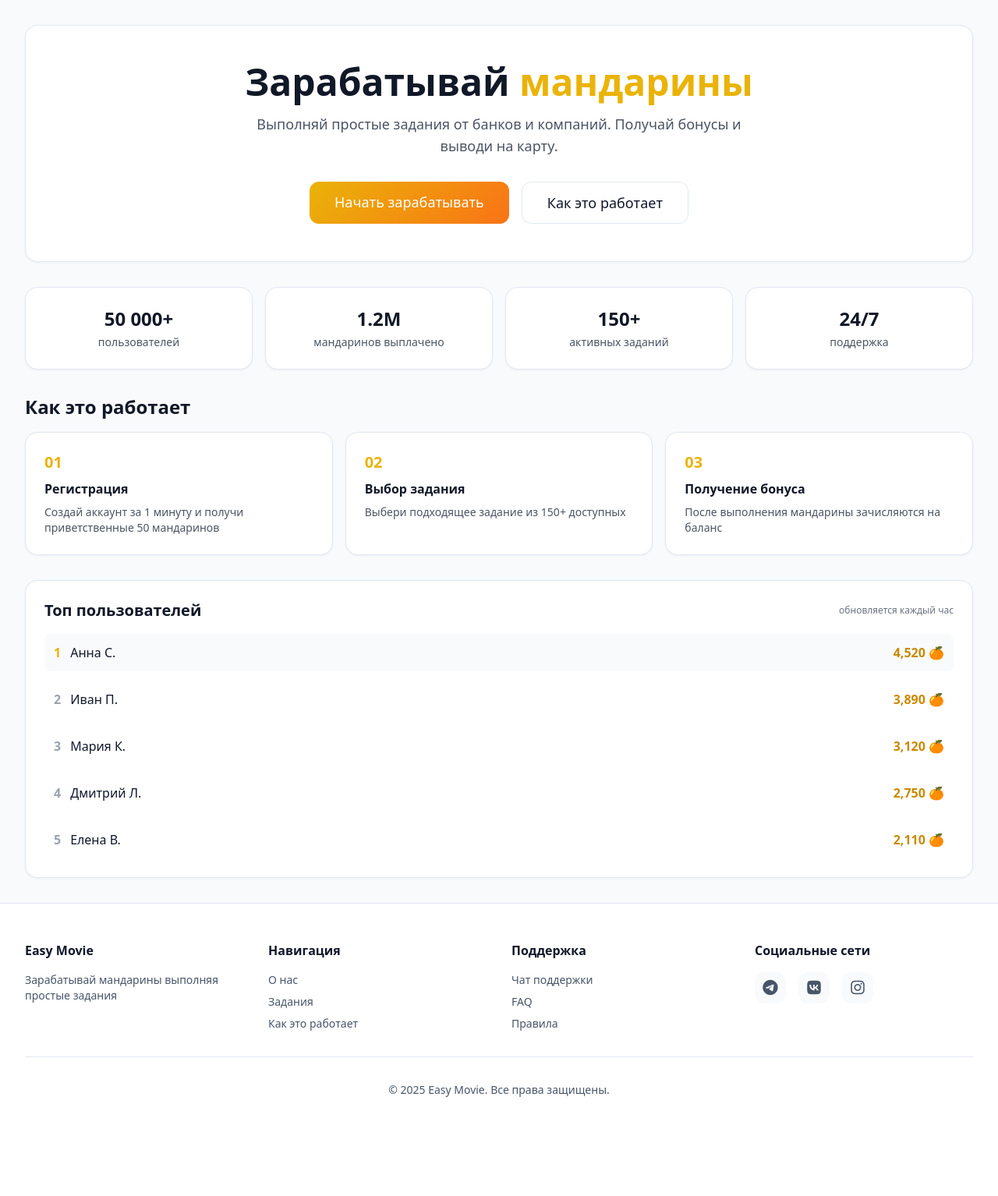
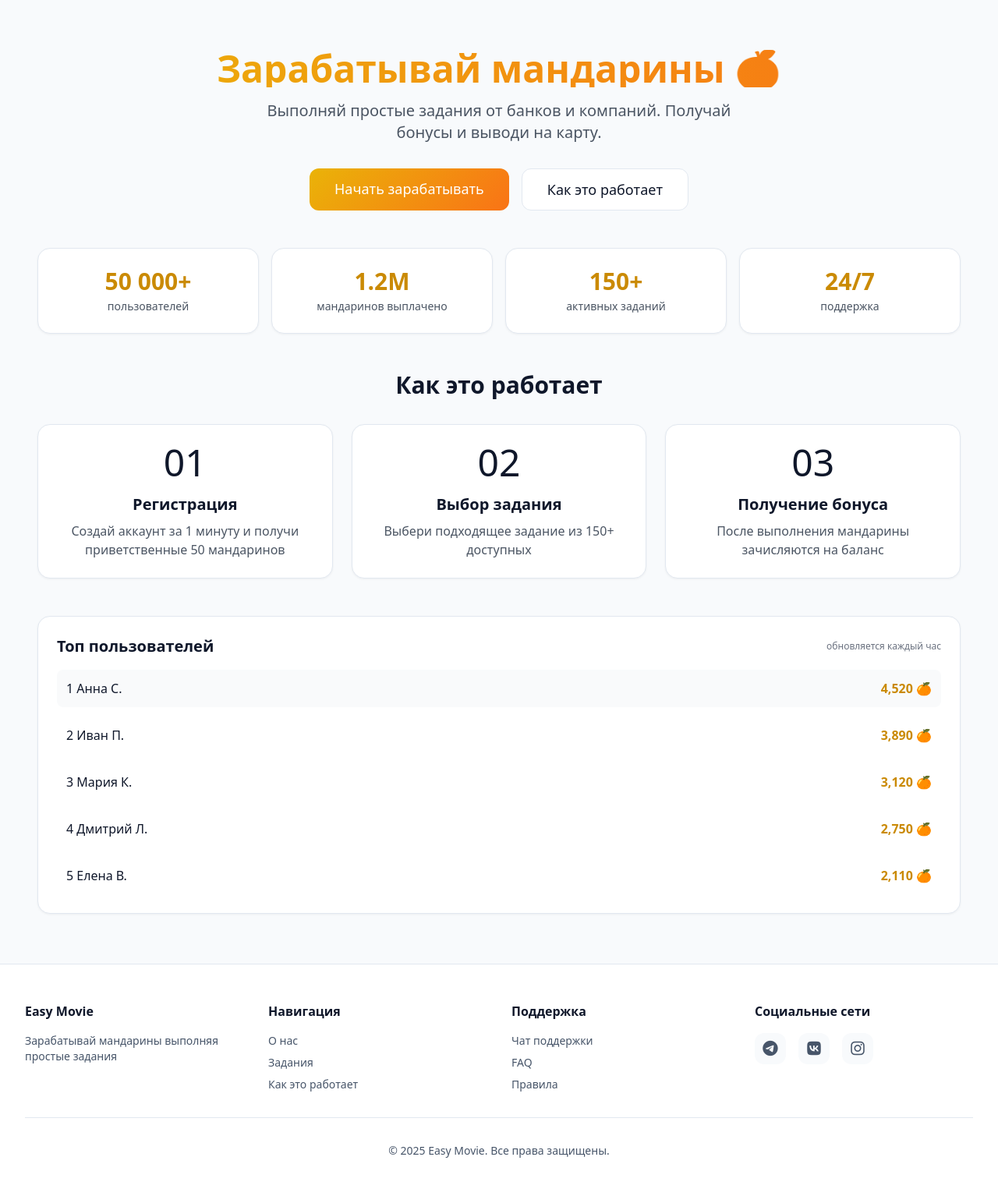
Before and after one commit to vadim2091/easy_movie, a Flask app: page / in a window 1280 px wide. Shown: the part 65-1599 px from the top of the page at 78% size. Before the commit the page ends 1472 px from the top, so only its background shows below. Run offline with Flask 3, Linux system fonts and the light colour scheme; data that the repository does not hold is empty; some libraries are stand-ins or nearby versions.

Commit message:
Fix index for unauthorized users

```diff
--- a/app/templates/index.html
+++ b/app/templates/index.html
@@ -1,104 +1,96 @@
 {% extends "base.html" %}
 
 {% block content %}
-<!-- Герой секция -->
-<div class="card p-8 md:p-12 mb-8 text-center">
-    <h1 class="text-4xl md:text-5xl font-bold text-gray-900 dark:text-white mb-4">
-        Зарабатывай <span class="text-yellow-500">мандарины</span>
+<div class="max-w-7xl mx-auto px-4 py-8">
+    <!-- Герой-секция -->
+    <div class="text-center mb-12">
+        <h1 class="text-4xl md:text-5xl font-bold mb-4 bg-gradient-to-r from-yellow-500 to-orange-500 bg-clip-text text-transparent">
+            Зарабатывай мандарины 🍊
         </h1>
-    <p class="text-lg text-gray-600 dark:text-gray-400 max-w-2xl mx-auto mb-8">
+        <p class="text-xl text-gray-600 dark:text-gray-400 max-w-2xl mx-auto">
             Выполняй простые задания от банков и компаний. Получай бонусы и выводи на карту.
         </p>
+
+        <!-- КНОПКИ ТОЛЬКО ДЛЯ НЕАВТОРИЗОВАННЫХ -->
         {% if not current_user.is_authenticated %}
-    <div class="flex justify-center space-x-4">
-        <a href="/register" class="btn-primary text-lg px-8 py-3">Начать зарабатывать</a>
-        <a href="/how-it-works" class="btn-secondary text-lg px-8 py-3">Как это работает</a>
+        <div class="mt-8 flex flex-col sm:flex-row gap-4 justify-center">
+            <a href="{{ url_for('auth.register') }}" class="btn-primary px-8 py-3 text-lg inline-block">
+                Начать зарабатывать
+            </a>
+            <a href="{{ url_for('main.how_it_works') }}" class="btn-secondary px-8 py-3 text-lg inline-block">
+                Как это работает
+            </a>
         </div>
         {% endif %}
     </div>
 
     <!-- Статистика -->
-<div class="grid grid-cols-1 md:grid-cols-4 gap-4 mb-8">
+    <div class="grid grid-cols-1 sm:grid-cols-2 md:grid-cols-4 gap-4 mb-12">
         <div class="card p-6 text-center">
-        <div class="text-2xl font-bold text-gray-900 dark:text-white mb-1">50 000+</div>
+            <div class="text-3xl font-bold text-yellow-600 mb-1">50 000+</div>
             <div class="text-sm text-gray-600 dark:text-gray-400">пользователей</div>
         </div>
         <div class="card p-6 text-center">
-        <div class="text-2xl font-bold text-gray-900 dark:text-white mb-1">1.2M</div>
+            <div class="text-3xl font-bold text-yellow-600 mb-1">1.2M</div>
             <div class="text-sm text-gray-600 dark:text-gray-400">мандаринов выплачено</div>
         </div>
         <div class="card p-6 text-center">
-        <div class="text-2xl font-bold text-gray-900 dark:text-white mb-1">150+</div>
+            <div class="text-3xl font-bold text-yellow-600 mb-1">150+</div>
             <div class="text-sm text-gray-600 dark:text-gray-400">активных заданий</div>
         </div>
         <div class="card p-6 text-center">
-        <div class="text-2xl font-bold text-gray-900 dark:text-white mb-1">24/7</div>
+            <div class="text-3xl font-bold text-yellow-600 mb-1">24/7</div>
             <div class="text-sm text-gray-600 dark:text-gray-400">поддержка</div>
         </div>
     </div>
 
     <!-- Как это работает -->
-<h2 class="text-2xl font-semibold text-gray-900 dark:text-white mb-4">Как это работает</h2>
-<div class="grid grid-cols-1 md:grid-cols-3 gap-4 mb-8">
-    <div class="card p-6">
-        <div class="text-yellow-500 text-xl font-bold mb-2">01</div>
-        <h3 class="font-semibold text-gray-900 dark:text-white mb-2">Регистрация</h3>
-        <p class="text-sm text-gray-600 dark:text-gray-400">Создай аккаунт за 1 минуту и получи приветственные 50 мандаринов</p>
+    <h2 class="text-2xl md:text-3xl font-bold text-center mb-8">Как это работает</h2>
+    <div class="grid grid-cols-1 md:grid-cols-3 gap-6 mb-12">
+        <div class="card p-6 text-center">
+            <div class="text-5xl mb-4">01</div>
+            <h3 class="text-xl font-bold mb-2">Регистрация</h3>
+            <p class="text-gray-600 dark:text-gray-400">Создай аккаунт за 1 минуту и получи приветственные 50 мандаринов</p>
         </div>
-    <div class="card p-6">
-        <div class="text-yellow-500 text-xl font-bold mb-2">02</div>
-        <h3 class="font-semibold text-gray-900 dark:text-white mb-2">Выбор задания</h3>
-        <p class="text-sm text-gray-600 dark:text-gray-400">Выбери подходящее задание из 150+ доступных</p>
+        <div class="card p-6 text-center">
+            <div class="text-5xl mb-4">02</div>
+            <h3 class="text-xl font-bold mb-2">Выбор задания</h3>
+            <p class="text-gray-600 dark:text-gray-400">Выбери подходящее задание из 150+ доступных</p>
         </div>
-    <div class="card p-6">
-        <div class="text-yellow-500 text-xl font-bold mb-2">03</div>
-        <h3 class="font-semibold text-gray-900 dark:text-white mb-2">Получение бонуса</h3>
-        <p class="text-sm text-gray-600 dark:text-gray-400">После выполнения мандарины зачисляются на баланс</p>
+        <div class="card p-6 text-center">
+            <div class="text-5xl mb-4">03</div>
+            <h3 class="text-xl font-bold mb-2">Получение бонуса</h3>
+            <p class="text-gray-600 dark:text-gray-400">После выполнения мандарины зачисляются на баланс</p>
         </div>
     </div>
 
     <!-- Топ пользователей -->
     <div class="card p-6">
         <div class="flex justify-between items-center mb-4">
-        <h2 class="text-xl font-semibold text-gray-900 dark:text-white">Топ пользователей</h2>
+            <h2 class="text-xl font-bold">Топ пользователей</h2>
             <span class="text-xs text-gray-500">обновляется каждый час</span>
         </div>
-
         <div class="space-y-3">
-        <div class="flex items-center justify-between p-3 bg-gray-50 dark:bg-gray-800 rounded-lg">
-            <div class="flex items-center space-x-3">
-                <span class="text-yellow-500 font-bold">1</span>
-                <span class="font-medium">Анна С.</span>
+            <div class="flex justify-between items-center p-3 bg-gray-50 dark:bg-gray-700 rounded-lg">
+                <span class="font-medium">1 Анна С.</span>
+                <span class="text-yellow-600 font-bold">4,520 🍊</span>
             </div>
-            <span class="font-semibold text-yellow-600">4,520 🍊</span>
+            <div class="flex justify-between items-center p-3 hover:bg-gray-50 dark:hover:bg-gray-700 rounded-lg">
+                <span class="font-medium">2 Иван П.</span>
+                <span class="text-yellow-600 font-bold">3,890 🍊</span>
             </div>
-        <div class="flex items-center justify-between p-3 hover:bg-gray-50 dark:hover:bg-gray-800 rounded-lg transition">
-            <div class="flex items-center space-x-3">
-                <span class="text-gray-400 font-bold">2</span>
-                <span class="font-medium">Иван П.</span>
+            <div class="flex justify-between items-center p-3 hover:bg-gray-50 dark:hover:bg-gray-700 rounded-lg">
+                <span class="font-medium">3 Мария К.</span>
+                <span class="text-yellow-600 font-bold">3,120 🍊</span>
             </div>
-            <span class="font-semibold text-yellow-600">3,890 🍊</span>
+            <div class="flex justify-between items-center p-3 hover:bg-gray-50 dark:hover:bg-gray-700 rounded-lg">
+                <span class="font-medium">4 Дмитрий Л.</span>
+                <span class="text-yellow-600 font-bold">2,750 🍊</span>
             </div>
-        <div class="flex items-center justify-between p-3 hover:bg-gray-50 dark:hover:bg-gray-800 rounded-lg transition">
-            <div class="flex items-center space-x-3">
-                <span class="text-gray-400 font-bold">3</span>
-                <span class="font-medium">Мария К.</span>
+            <div class="flex justify-between items-center p-3 hover:bg-gray-50 dark:hover:bg-gray-700 rounded-lg">
+                <span class="font-medium">5 Елена В.</span>
+                <span class="text-yellow-600 font-bold">2,110 🍊</span>
             </div>
-            <span class="font-semibold text-yellow-600">3,120 🍊</span>
-        </div>
-        <div class="flex items-center justify-between p-3 hover:bg-gray-50 dark:hover:bg-gray-800 rounded-lg transition">
-            <div class="flex items-center space-x-3">
-                <span class="text-gray-400 font-bold">4</span>
-                <span class="font-medium">Дмитрий Л.</span>
-            </div>
-            <span class="font-semibold text-yellow-600">2,750 🍊</span>
-        </div>
-        <div class="flex items-center justify-between p-3 hover:bg-gray-50 dark:hover:bg-gray-800 rounded-lg transition">
-            <div class="flex items-center space-x-3">
-                <span class="text-gray-400 font-bold">5</span>
-                <span class="font-medium">Елена В.</span>
-            </div>
-            <span class="font-semibold text-yellow-600">2,110 🍊</span>
         </div>
     </div>
 </div>
```
Lines whose indentation alone changed are shown as unchanged.
